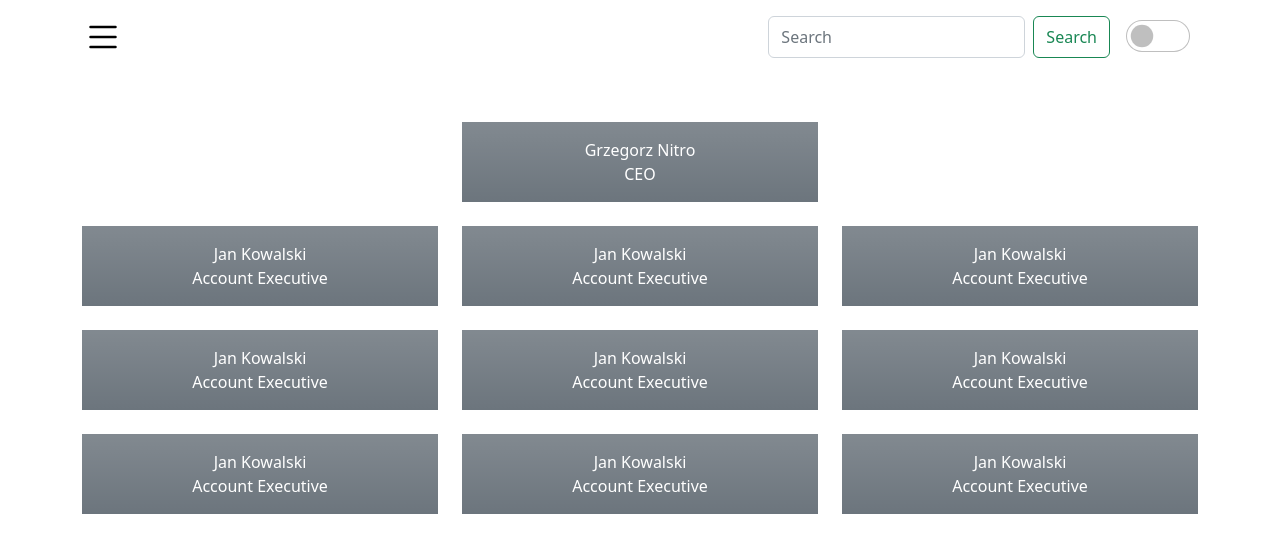
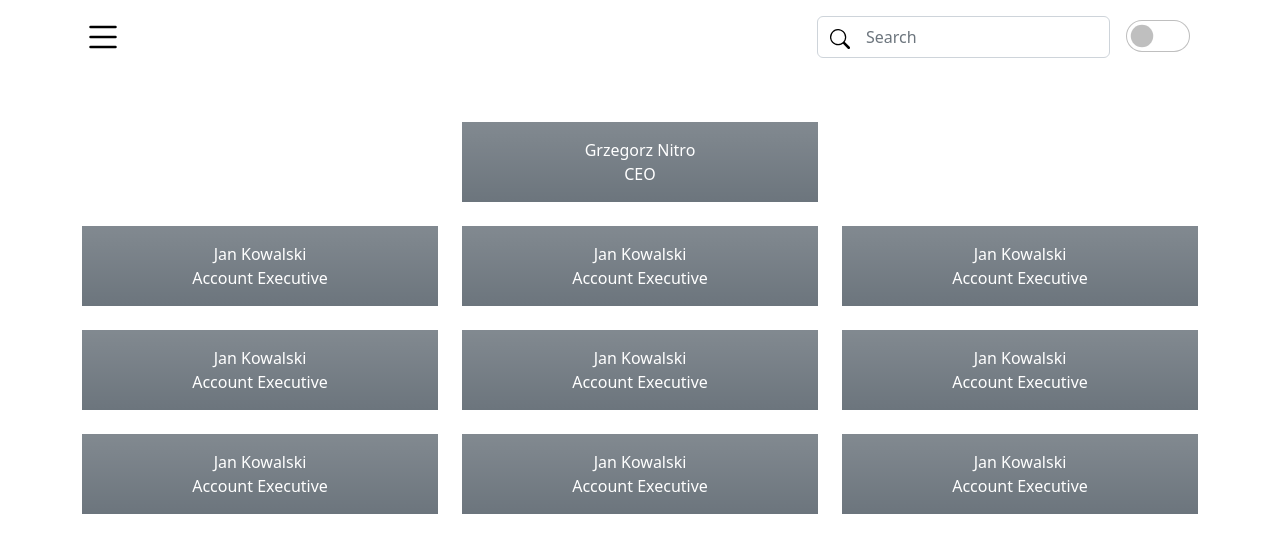
Before and after one commit to mlyczko/org-chartz, a React (Create React App) app: page / in a window 1280 px wide. Shown: the top 552 px of the page. Built offline with nearby package versions, Linux system fonts and the light colour scheme.

Commit message:
adjustments

```diff
--- a/public/index.html
+++ b/public/index.html
@@ -1,14 +1,12 @@
 <!DOCTYPE html>
 <html lang="en">
+
 <head>
   <meta charset="utf-8" />
   <link rel="icon" href="%PUBLIC_URL%/favicon.ico" />
   <meta name="viewport" content="width=device-width, initial-scale=1" />
   <meta name="theme-color" content="#000000" />
-    <meta
-      name="description"
-      content="Web site created using create-react-app"
-    />
+  <meta name="description" content="Web site created using create-react-app" />
   <link rel="apple-touch-icon" href="%PUBLIC_URL%/logo192.png" />
   <!--
       manifest.json provides metadata used when your web app is installed on a
@@ -24,8 +22,9 @@
       work correctly both with client-side routing and a non-root public URL.
       Learn how to configure a non-root public URL by running `npm run build`.
     -->
-    <title>React App</title>
+  <title>OrgChartz</title>
 </head>
+
 <body>
   <noscript>You need to enable JavaScript to run this app.</noscript>
   <div id="root"></div>
@@ -40,4 +39,5 @@
       To create a production bundle, use `npm run build` or `yarn build`.
     -->
 </body>
+
 </html>
--- a/src/App.js
+++ b/src/App.js
@@ -41,14 +41,14 @@ function App() {
                 </Offcanvas>
               </div>
               <div className="col d-flex justify-content-end">
-                <Form className="d-flex">
+                <Form className="d-flex position-relative">
+                  <Button className="position-absolute top-0 start-0 bottom-0" variant="btn-outline-dark"><Icon.Search className="me-1" color="black" size={20} /></Button>
                   <Form.Control
                     type="search"
                     placeholder="Search"
-                    className="me-2"
                     aria-label="Search"
+                    className="ps-5"
                   />
-                  <Button variant="outline-success">Search</Button>
                 </Form>
                 <Form className="ms-3 d-flex align-items-center">
                   <Form.Switch
```
Also changed, not shown: public/manifest.json. Lines whose indentation alone changed are shown as unchanged.
